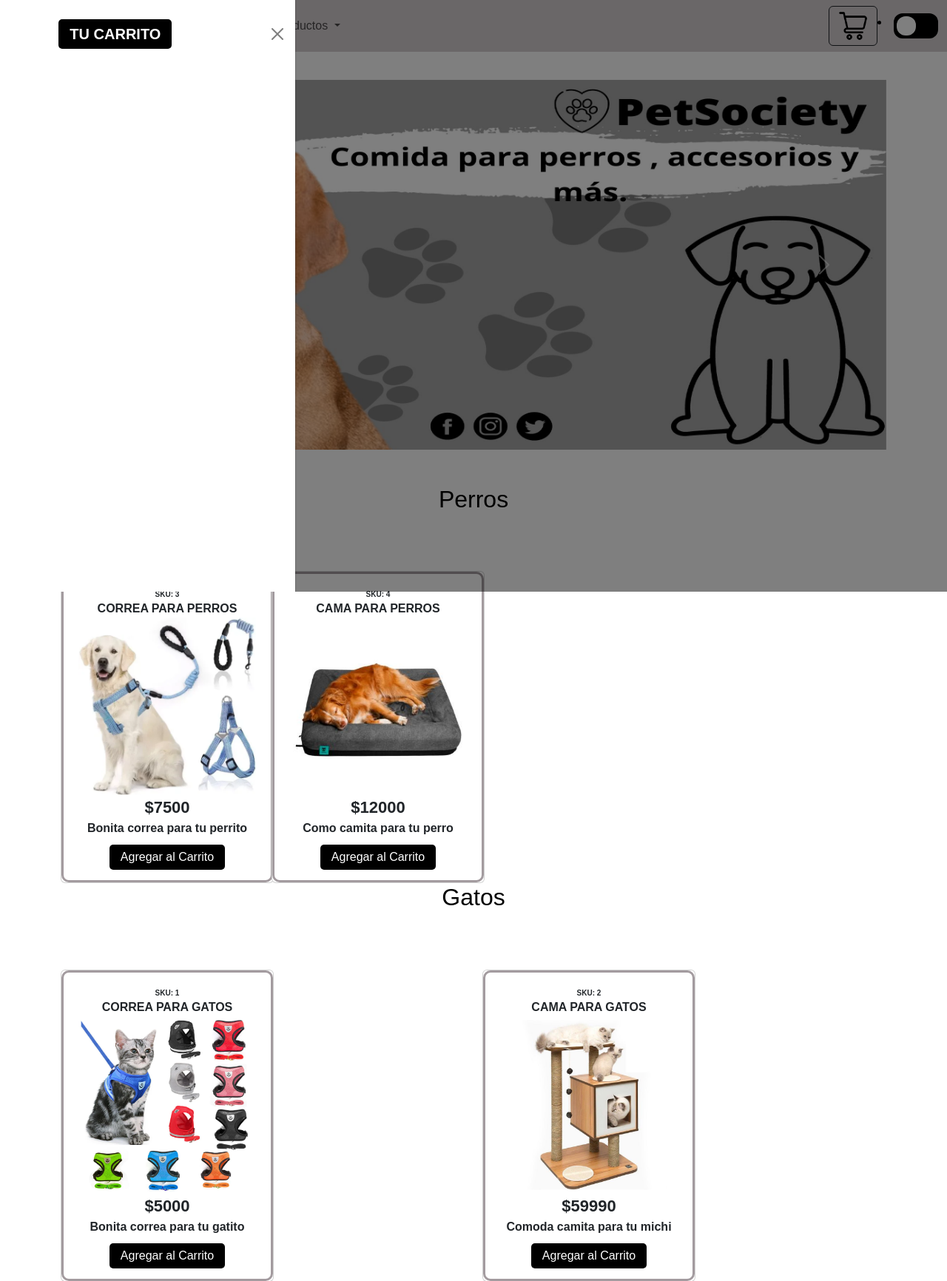
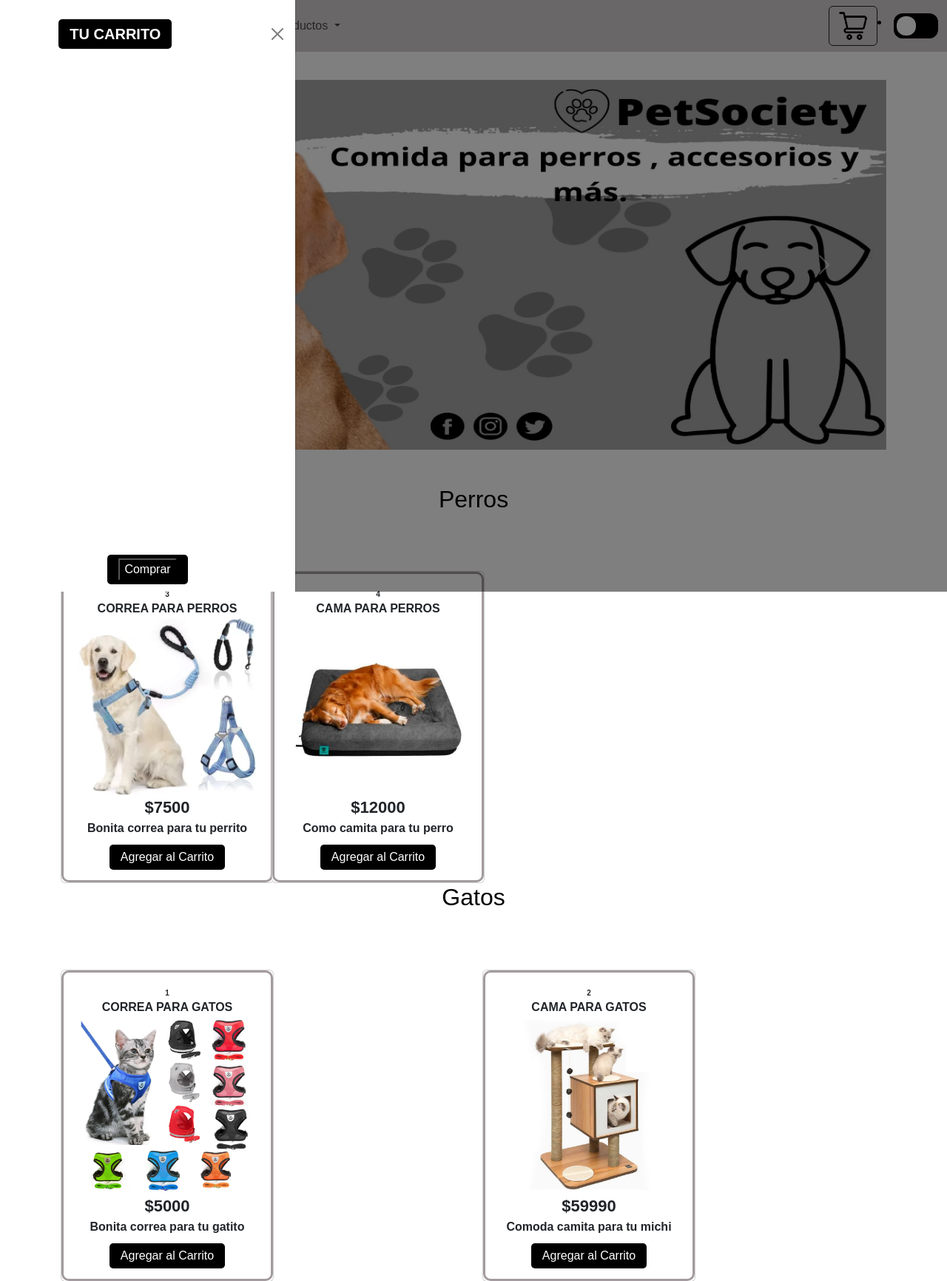
Before and after one commit to FtoledoP/E.T-Programacion-Web, a Django app: page / in a window 1280 px wide, after a click that opens the changed part. Shown: the top 1732 px of the page at 74% size. Run offline with Django 4.2, Linux system fonts and the light colour scheme; data comes from the database, SQL or seed files in the repository; both versions use the stored data as it was after the commit.

Commit message:
Proyecto finalizado

```diff
--- a/Entrega-3/apps/petSociety/static/css/carrito.css
+++ b/Entrega-3/apps/petSociety/static/css/carrito.css
@@ -73,3 +73,20 @@
     padding: 5px 15px;
     border-radius: 5px;
 }
+#off-canvas-footer{
+    font-weight: bold;
+    margin: 10px auto;
+    text-align: center;
+    display: block;
+    border: none;
+    background-color: black;
+    color: #fff;
+    padding: 5px 15px;
+    border-radius: 5px;
+}
+
+#comprarBtn{
+    background-color: rgb(0, 0, 0);
+    color: white;
+    /* Agrega otros estilos personalizados según sea necesario */
+}
--- a/Entrega-3/apps/petSociety/static/js/carrito.js
+++ b/Entrega-3/apps/petSociety/static/js/carrito.js
@@ -1,6 +1,7 @@
 const toastErrorCarrito = document.getElementById('toastError');
 // Obtener referencia al botón "Agregar al Carrito"
 var agregarBotones = document.querySelectorAll('.btnProducto');
+formulario = document.getElementById("comprarCarrito")
 
 // Agregar un evento de clic a cada botón
 agregarBotones.forEach(function(boton) {
@@ -22,19 +23,16 @@
 
     // Obtener el carrito del localStorage o crear uno vacío
     var carrito = JSON.parse(localStorage.getItem('carrito')) || [];
-    const existe = carrito.some((item) => item.id === producto.idProducto);
+    const existe = carrito.some((item) => item.id === producto.id);
     if (existe) {
-                    const toastErrorCarrito = bootstrap.Toast.getOrCreateInstance(toastErrorCarrito)
-                    toastErrorCarrito.show()
+      const toastErrorCarritoInstance = bootstrap.Toast.getOrCreateInstance(toastErrorCarrito);
+      toastErrorCarritoInstance.show();
     } else {
-
-
       // Agregar el producto al carrito
       carrito.push(producto);
 
       // Guardar el carrito actualizado en el localStorage
       localStorage.setItem('carrito', JSON.stringify(carrito));
-
 
       // Actualizar visualmente el carrito
       actualizarCarrito();
@@ -45,7 +43,6 @@
 // Función para actualizar visualmente el carrito
 function actualizarCarrito() {
   var carrito = JSON.parse(localStorage.getItem('carrito')) || [];
-
   var insertar = document.querySelector('.containerCarrito');
   insertar.innerHTML = '';
 
@@ -61,21 +58,24 @@
     insertar.append(contenido);
     //Boton para eliminar del carrito
 
-    let eliminar = document.createElement("button")
-    eliminar.innerText = "Eliminar ❌"
-    eliminar.className = "btnProducto"
+    let eliminar = document.createElement("button");
+    eliminar.innerText = "Eliminar ❌";
+    eliminar.className = "btnProducto";
 
-    contenido.append(eliminar)
+    contenido.append(eliminar);
 
     eliminar.addEventListener("click", function() {
       eliminarItem(producto.id);
     });
   });
+
+  var carritoInput = document.getElementById('carritoInput');
+  carritoInput.value = JSON.stringify(carrito);
 }
 
-function eliminarItem(id){
+function eliminarItem(id) {
   var carrito = JSON.parse(localStorage.getItem('carrito')) || [];
-    carrito.splice(carrito.findIndex(car => car.id === id), 1)
+  carrito.splice(carrito.findIndex(car => car.id === id), 1);
 
   let valor = id;
   let obj = JSON.parse(localStorage.getItem("carrito"));
@@ -88,6 +88,16 @@
     }
   }
   localStorage.setItem("carrito", JSON.stringify(arrayTemporal));
-    actualizarCarrito()
+  actualizarCarrito();
   console.log(carrito);
 }
+
+function vaciarCarrito() {
+  localStorage.removeItem('carrito');
+}
+
+const comprarBtn = document.getElementById('comprarBtn');
+
+comprarBtn.addEventListener('click', function() {
+  vaciarCarrito();
+});
--- a/Entrega-3/apps/petSociety/templates/base.html
+++ b/Entrega-3/apps/petSociety/templates/base.html
@@ -111,6 +111,12 @@
             <div class="containerCarrito">
             </div>
         </div>
+        <div class="off-canvas-footer" id="off-canvas-footer">
+            <form id="comprarCarrito" method="POST" action="/actualizarStock">{% csrf_token %}
+                <input type="hidden" name="carrito" id="carritoInput">
+                <button type="submit" id="comprarBtn">Comprar</button>
+            </form>
+        </div>
     </div>
     </div>
 
--- a/Entrega-3/apps/petSociety/templates/gatos.html
+++ b/Entrega-3/apps/petSociety/templates/gatos.html
@@ -33,7 +33,7 @@
                         <div class="col">
                             <div class="card" style="width: 18rem;">
                                 <div class="item">
-                                    <span class="idProducto">SKU: {{p.sku}}</span>
+                                    <span class="idProducto">{{p.sku}}</span>
                                     <span class="tituloProducto">{{p.nombre}}</span>
                                     <img src="{{p.imagen.url}}" class="imgProducto" alt="...">
                                     <span class="precioProducto">${{p.precio}}</span>
--- a/Entrega-3/apps/petSociety/templates/index.html
+++ b/Entrega-3/apps/petSociety/templates/index.html
@@ -55,7 +55,7 @@
                         <div class="col-12 col-sm-6 col-md-4 col-lg-3">
                             <div class="card" style="width: 18rem;">
                                 <div class="item">
-                                    <span class="idProducto">SKU: {{p.sku}}</span>
+                                    <span class="idProducto">{{p.sku}}</span>
                                     <span class="tituloProducto">{{p.nombre}}</span>
                                     <img src="{{p.imagen.url}}" class="imgProducto" alt="...">
                                     <span class="precioProducto">${{p.precio}}</span>
@@ -79,7 +79,7 @@
                         <div class="col">
                             <div class="card" style="width: 18rem;">
                                 <div class="item">
-                                    <span class="idProducto">SKU: {{p.sku}}</span>
+                                    <span class="idProducto">{{p.sku}}</span>
                                     <span class="tituloProducto">{{p.nombre}}</span>
                                     <img src="{{p.imagen.url}}" class="imgProducto" alt="...">
                                     <span class="precioProducto">${{p.precio}}</span>
--- a/Entrega-3/apps/petSociety/templates/mas.html
+++ b/Entrega-3/apps/petSociety/templates/mas.html
@@ -29,7 +29,7 @@
                         <div class="col">
                             <div class="card" style="width: 18rem;">
                                 <div class="item">
-                                    <span class="idProducto">SKU: {{p.sku}}</span>
+                                    <span class="idProducto">{{p.sku}}</span>
                                     <span class="tituloProducto">{{p.nombre}}</span>
                                     <img src="{{p.imagen.url}}" class="imgProducto" alt="...">
                                     <span class="precioProducto">${{p.precio}}</span>
--- a/Entrega-3/apps/petSociety/templates/perros.html
+++ b/Entrega-3/apps/petSociety/templates/perros.html
@@ -34,7 +34,7 @@
                         <div class="col">
                             <div class="card" style="width: 18rem;">
                                 <div class="item">
-                                    <span class="idProducto">SKU: {{p.sku}}</span>
+                                    <span class="idProducto">{{p.sku}}</span>
                                     <span class="tituloProducto">{{p.nombre}}</span>
                                     <img src="{{p.imagen.url}}" class="imgProducto" alt="...">
                                     <span class="precioProducto">${{p.precio}}</span>
--- a/Entrega-3/apps/petSociety/urls.py
+++ b/Entrega-3/apps/petSociety/urls.py
@@ -15,5 +15,6 @@
     path('editarProductosForm',views.editarProductos),
     path('eliminarProductos/<sku>',views.eliminarProductos),
     path('iniciarSesionForm',views.iniciarSesion),
-    path('cerrarSesion',views.cerrarSesion)
+    path('cerrarSesion',views.cerrarSesion),
+    path('actualizarStock',views.actualizarStock)
 ]
--- a/Entrega-3/apps/petSociety/views.py
+++ b/Entrega-3/apps/petSociety/views.py
@@ -4,12 +4,12 @@
 import os
 from django.conf import settings
 from django.core.exceptions import ValidationError
+import json
 
 # Create your views here.
 
 def cargarInicio(request):
      tipoUsuario = request.session.get('tipoUsuario', None)
-     print(tipoUsuario)
      productos = Producto.objects.all()
      categoria_perros = Producto.objects.filter(id_categoria = 1)
      categoria_gatos = Producto.objects.filter(id_categoria = 2)
@@ -18,28 +18,24 @@
 
 def cargarPerros(request):
      tipoUsuario = request.session.get('tipoUsuario', None)
-     print(tipoUsuario)
      productos = Producto.objects.all()
      categoria_perros = Producto.objects.filter(id_categoria = 1)
      return render(request,"perros.html",{"prod":productos,"cate_perros":categoria_perros,"tipoUsuario":tipoUsuario})
 
 def cargarGatos(request):
      tipoUsuario = request.session.get('tipoUsuario', None)
-     print(tipoUsuario)
      productos = Producto.objects.all()
      categoria_gatos = Producto.objects.filter(id_categoria = 2)
      return render(request,"gatos.html",{"prod":productos,"cate_gatos":categoria_gatos,"tipoUsuario":tipoUsuario})
 
 def cargarMas(request):
      tipoUsuario = request.session.get('tipoUsuario', None)
-     print(tipoUsuario)
      productos = Producto.objects.all()
      categoria_otros = Producto.objects.filter(id_categoria = 3)
      return render(request,"mas.html",{"prod":productos, "cate_otros":categoria_otros,"tipoUsuario":tipoUsuario})
 
 def cargarAgregarProductos(request):
      tipoUsuario = request.session.get('tipoUsuario', None)
-     print(tipoUsuario)
      categorias = Categoria.objects.all()
      productos = Producto.objects.all()
      return render(request,"agregarProductos.html",{"cate":categorias, "prod":productos,"tipoUsuario":tipoUsuario})
@@ -63,18 +59,15 @@
 
 def cargarLogin(request):
      tipoUsuario = request.session.get('tipoUsuario', None)
-     print(tipoUsuario)
      return render(request,"login.html",{"tipoUsuario":tipoUsuario})
 
 def cargarRegistrarse(request):
      tipoUsuario = request.session.get('tipoUsuario', None)
-     print(tipoUsuario)
      tipoUser = TipoUsuario.objects.all()
      return render(request,"registrarse.html",{"tipo":tipoUser,"tipoUsuario":tipoUsuario})
 
 def cargarEditarProductos(request,sku):
      tipoUsuario = request.session.get('tipoUsuario', None)
-     print(tipoUsuario)
      productos = Producto.objects.get(sku = sku)
      categorias = Categoria.objects.all()
      return render(request,"editarProductos.html",{"prod":productos,"cate":categorias,"tipoUsuario":tipoUsuario})
@@ -151,5 +144,20 @@
                return render(request, 'login.html', {'mensaje': mensaje, 'correo': correo})
 
 def cerrarSesion(request):
-    request.session['tipoUsuario'] = None
-    return redirect('/login')
+     request.session['tipoUsuario'] = None
+     return redirect('/login')
+
+def actualizarStock(request):
+     if request.method == 'POST':
+          carrito = request.POST.get('carrito')
+          # Procesar el carrito y actualizar el stock de los productos
+          carrito = json.loads(carrito)  # Convertir el carrito a una lista de diccionarios
+          for item in carrito:
+               sku = item['id']
+
+               # Obtener el producto y restar la cantidad del stock
+               producto = Producto.objects.get(sku=sku)
+               producto.stock -= 1
+               producto.save()
+
+          return redirect('/')
```
Also changed, not shown: Entrega-3/apps/petSociety/static/css/productos.css (line endings or trailing spaces), Entrega-3/media/imagenProducto/imag7.jpg (added), Entrega-3/media/imagenProducto/img15.jpg (added), Entrega-3/media/imagenProducto/img16.jpg (added), Entrega-3/media/imagenProducto/img7.png (added), Entrega-3/petSociety.sqlite3. Lines whose indentation alone changed are shown as unchanged.
